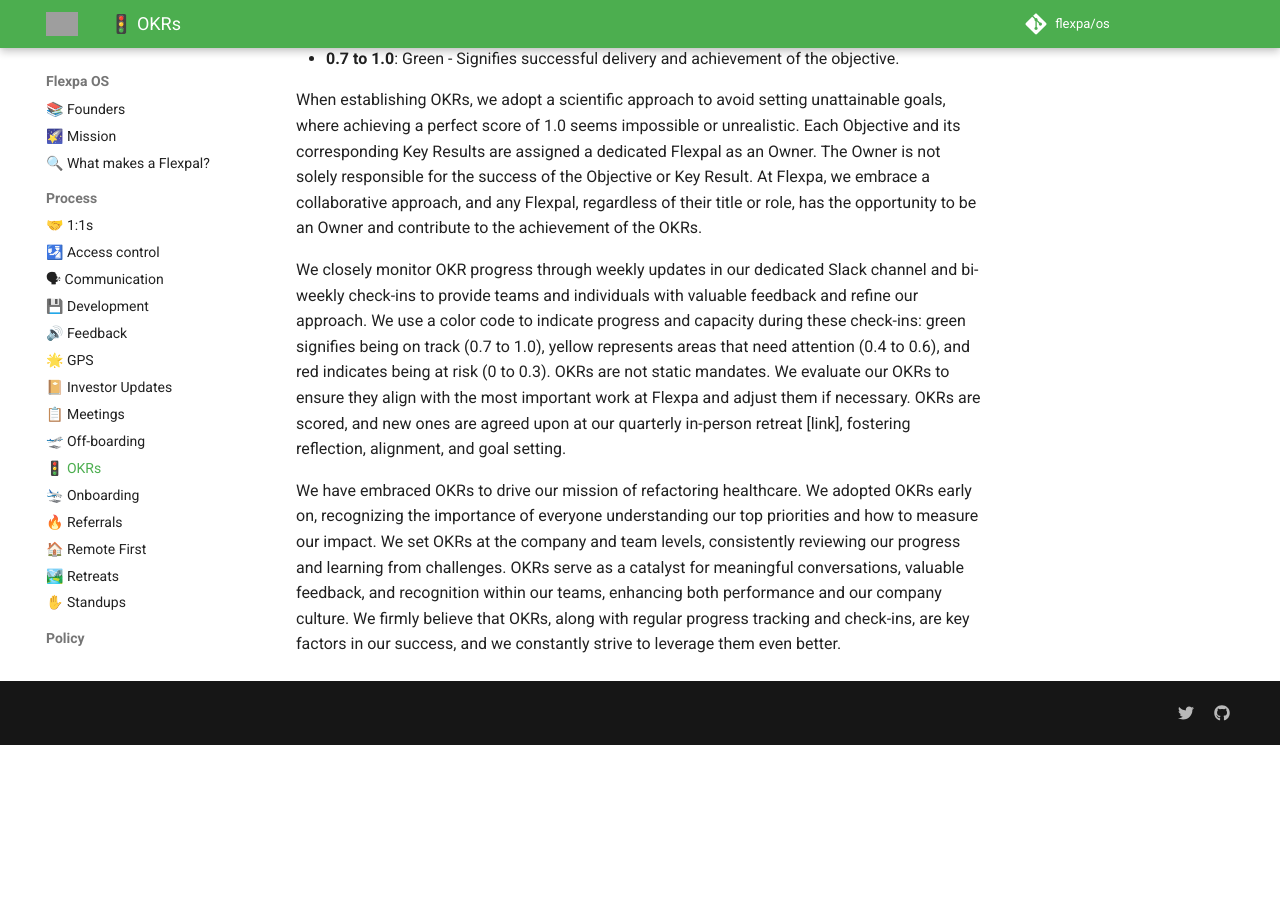
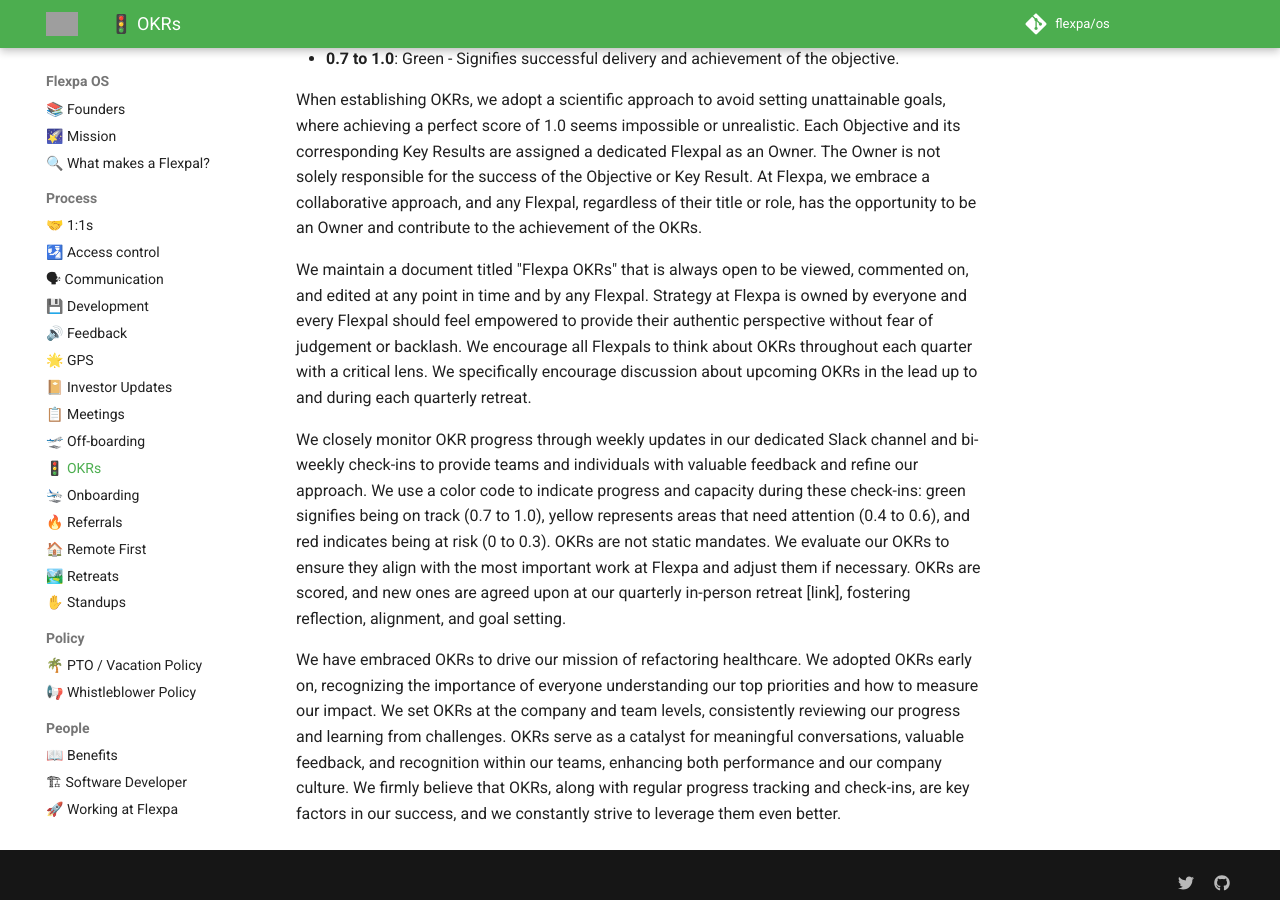
Before and after one commit to flexpa/os, an MkDocs documentation site: the page built from docs/process/okrs.md, in a window 1280 px wide and 900 px high, scrolled down 1004 px. Built offline with MkDocs 1.6.1 and Material for MkDocs 9.7.7, drawn with Linux system fonts in a browser that asks for light colours; comment, search, counter and statistics services are not loaded; before the commit the page ends 1749 px from its top, so only the background shows below that; grey boxes are pictures that could not be loaded.

Commit message:
Update okrs.md
Adds context and detail to the openness of the OKR planning process.

```diff
--- a/docs/process/okrs.md
+++ b/docs/process/okrs.md
@@ -20,6 +20,8 @@
 
 When establishing OKRs, we adopt a scientific approach to avoid setting unattainable goals, where achieving a perfect score of 1.0 seems impossible or unrealistic. Each Objective and its corresponding Key Results are assigned a dedicated Flexpal as an Owner. The Owner is not solely responsible for the success of the Objective or Key Result. At Flexpa, we embrace a collaborative approach, and any Flexpal, regardless of their title or role, has the opportunity to be an Owner and contribute to the achievement of the OKRs.
 
+We maintain a document titled "Flexpa OKRs" that is always open to be viewed, commented on, and edited at any point in time and by any Flexpal. Strategy at Flexpa is owned by everyone and every Flexpal should feel empowered to provide their authentic perspective without fear of judgement or backlash. We encourage all Flexpals to think about OKRs throughout each quarter with a critical lens. We specifically encourage discussion about upcoming OKRs in the lead up to and during each quarterly retreat.
+
 We closely monitor OKR progress through weekly updates in our dedicated Slack channel and bi-weekly check-ins to provide teams and individuals with valuable feedback and refine our approach. We use a color code to indicate progress and capacity during these check-ins: green signifies being on track (0.7 to 1.0), yellow represents areas that need attention (0.4 to 0.6), and red indicates being at risk (0 to 0.3). OKRs are not static mandates. We evaluate our OKRs to ensure they align with the most important work at Flexpa and adjust them if necessary. OKRs are scored, and new ones are agreed upon at our quarterly in-person retreat [link], fostering reflection, alignment, and goal setting.
 
 We have embraced OKRs to drive our mission of refactoring healthcare. We adopted OKRs early on, recognizing the importance of everyone understanding our top priorities and how to measure our impact. We set OKRs at the company and team levels, consistently reviewing our progress and learning from challenges. OKRs serve as a catalyst for meaningful conversations, valuable feedback, and recognition within our teams, enhancing both performance and our company culture. We firmly believe that OKRs, along with regular progress tracking and check-ins, are key factors in our success, and we constantly strive to leverage them even better.
```
